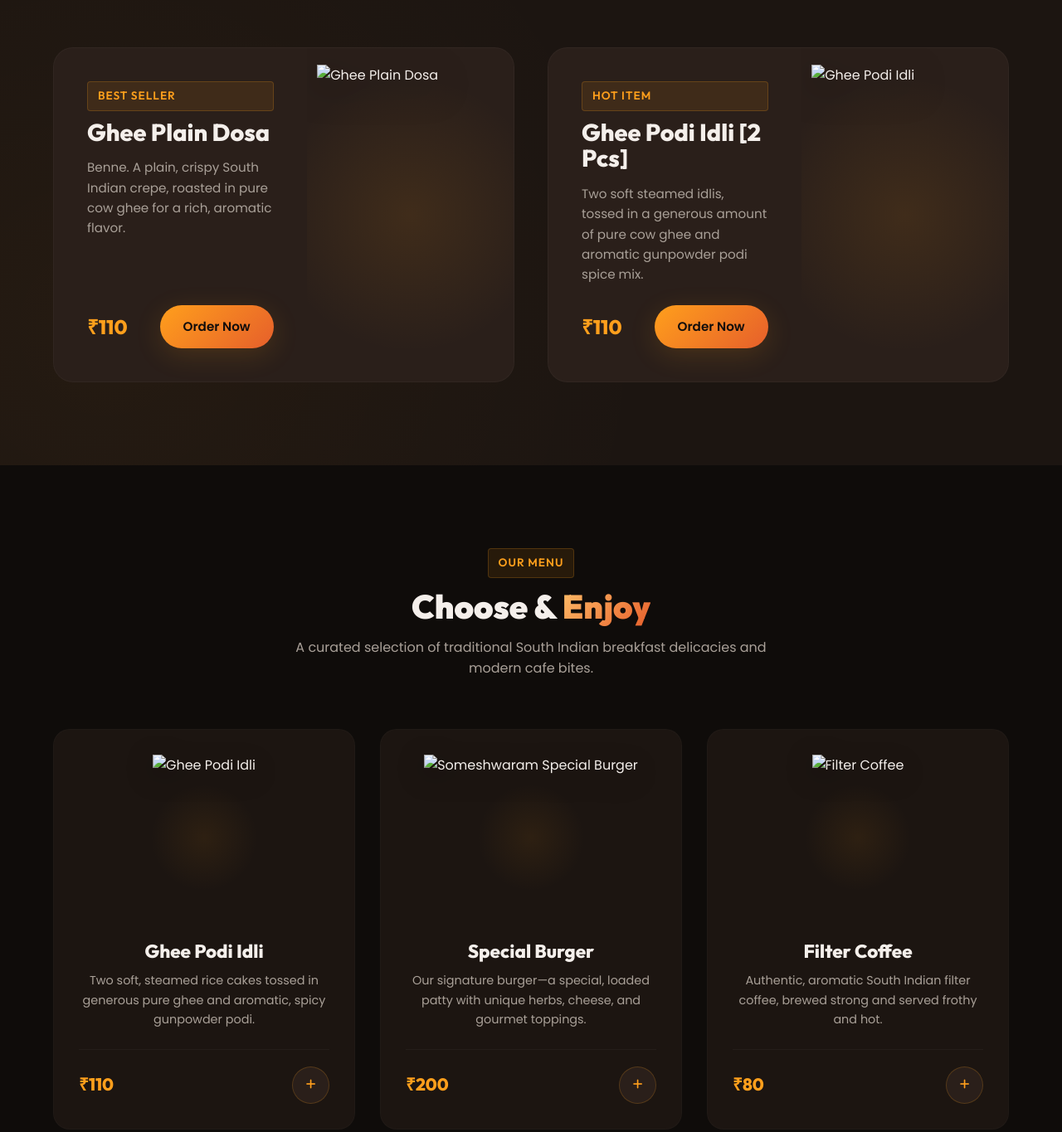
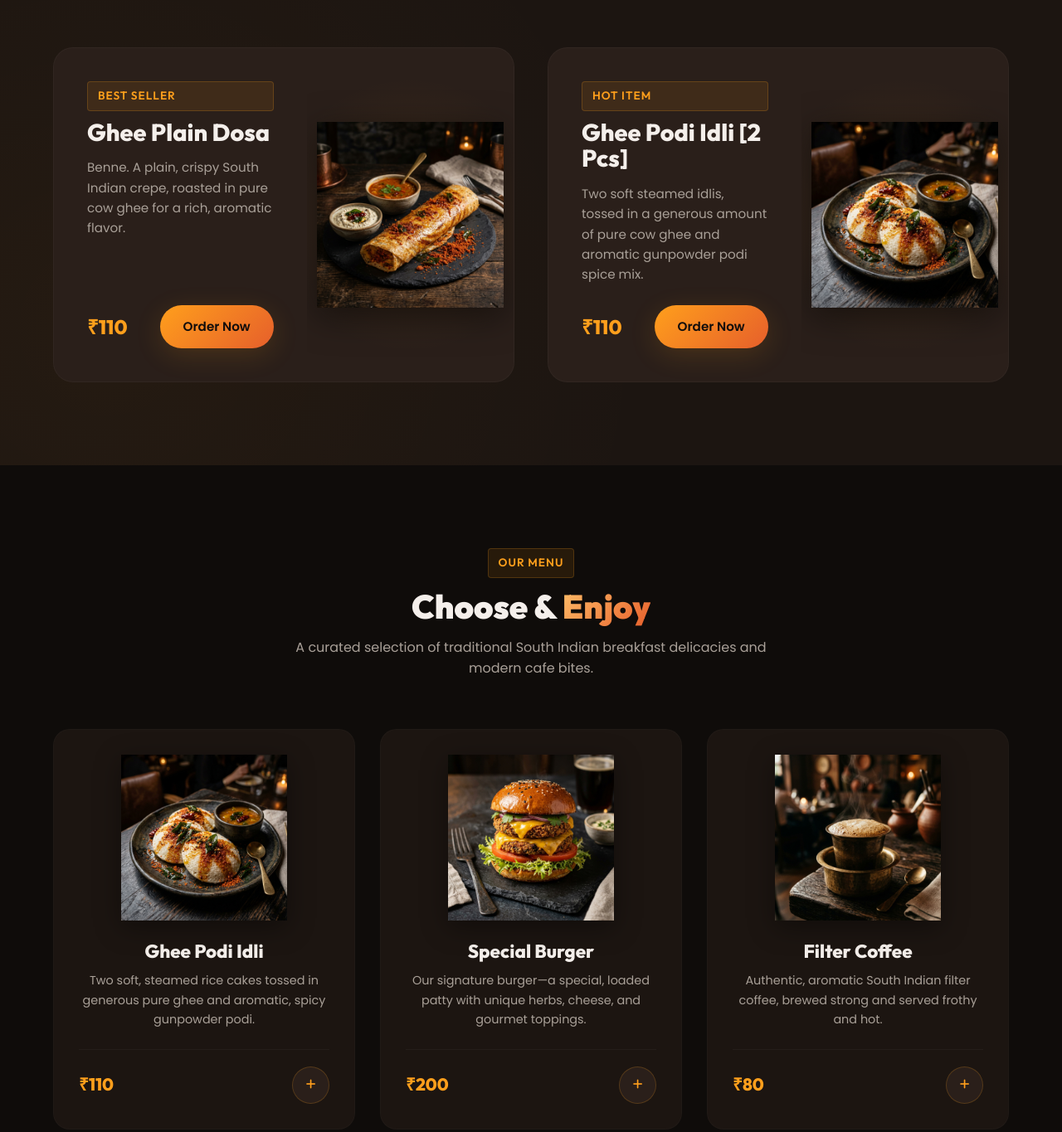
Before and after one commit to kkhadse31/someshwaram-cafe, a plain HTML site: page index.html in a window 1280 px wide. Shown: the part 1061-2426 px from the top of the page at 83% size. Drawn offline with Linux system fonts and the light colour scheme.

Commit message:
Update image paths to remove 'assets/' prefix

```diff
--- a/index.html
+++ b/index.html
@@ -17,7 +17,7 @@
   <header id="main-header">
     <div class="container">
       <a href="#" class="logo">
-        <img src="assets/logo.png" alt="Someshwaram Logo" class="logo-img">
+        <img src="logo.png" alt="Someshwaram Logo" class="logo-img">
         SOMESHWARAM<span>.</span>
       </a>
 
@@ -89,7 +89,7 @@
 
           <div class="food-interactive-container">
             <!-- Ghee Plain Dosa Large Image -->
-            <img src="assets/hero_dosa.png" alt="Ghee Plain Dosa" class="food-main-img" id="hero-food-img">
+            <img src="hero_dosa.png" alt="Ghee Plain Dosa" class="food-main-img" id="hero-food-img">
 
             <!-- Price Badge -->
             <div class="price-badge">
@@ -126,7 +126,7 @@
             </div>
           </div>
           <div class="featured-img-wrapper">
-            <img src="assets/hero_dosa.png" alt="Ghee Plain Dosa" class="featured-card-img">
+            <img src="hero_dosa.png" alt="Ghee Plain Dosa" class="featured-card-img">
           </div>
         </div>
 
@@ -142,7 +142,7 @@
             </div>
           </div>
           <div class="featured-img-wrapper">
-            <img src="assets/podi_idli.png" alt="Ghee Podi Idli" class="featured-card-img">
+            <img src="podi_idli.png" alt="Ghee Podi Idli" class="featured-card-img">
           </div>
         </div>
       </div>
@@ -164,7 +164,7 @@
         <!-- Product 1: Ghee Podi Idli -->
         <div class="product-card">
           <div class="product-img-holder">
-            <img src="assets/podi_idli.png" alt="Ghee Podi Idli" class="product-img">
+            <img src="podi_idli.png" alt="Ghee Podi Idli" class="product-img">
           </div>
           <h3>Ghee Podi Idli</h3>
           <p>Two soft, steamed rice cakes tossed in generous pure ghee and aromatic, spicy gunpowder podi.</p>
@@ -177,7 +177,7 @@
         <!-- Product 2: Someshwaram Special Burger -->
         <div class="product-card">
           <div class="product-img-holder">
-            <img src="assets/special_burger.png" alt="Someshwaram Special Burger" class="product-img">
+            <img src="special_burger.png" alt="Someshwaram Special Burger" class="product-img">
           </div>
           <h3>Special Burger</h3>
           <p>Our signature burger—a special, loaded patty with unique herbs, cheese, and gourmet toppings.</p>
@@ -190,7 +190,7 @@
         <!-- Product 3: Filter Coffee -->
         <div class="product-card">
           <div class="product-img-holder">
-            <img src="assets/filter_coffee.png" alt="Filter Coffee" class="product-img">
+            <img src="filter_coffee.png" alt="Filter Coffee" class="product-img">
           </div>
           <h3>Filter Coffee</h3>
           <p>Authentic, aromatic South Indian filter coffee, brewed strong and served frothy and hot.</p>
@@ -1256,7 +1256,7 @@
       <div class="footer-grid">
         <div class="footer-about">
           <a href="#" class="logo">
-            <img src="assets/logo.png" alt="Someshwaram Logo" class="logo-img">
+            <img src="logo.png" alt="Someshwaram Logo" class="logo-img">
             SOMESHWARAM<span>.</span>
           </a>
           <p>Amravati's favorite South Indian and fast food cafe. Serving delicious dosas, loaded uttapams, gourmet burgers, sandwiches, and thick shakes daily.</p>
```
